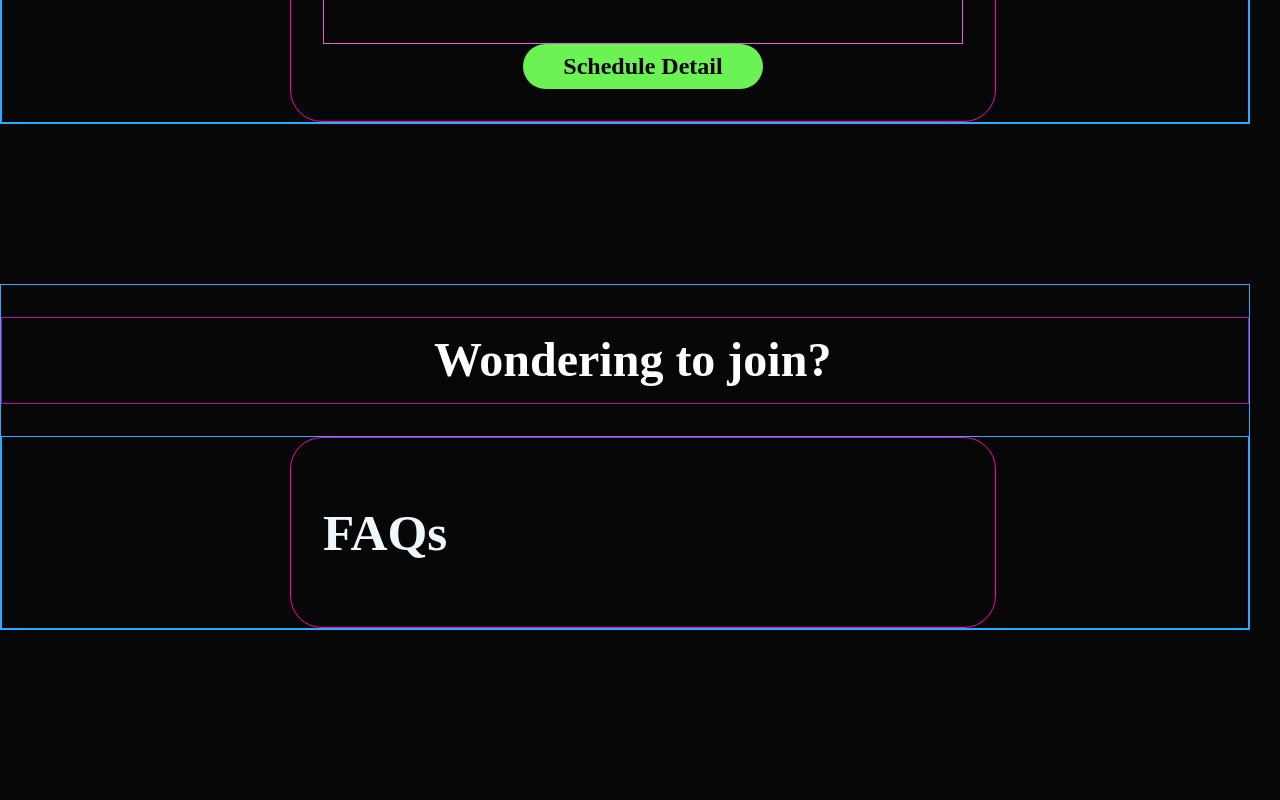
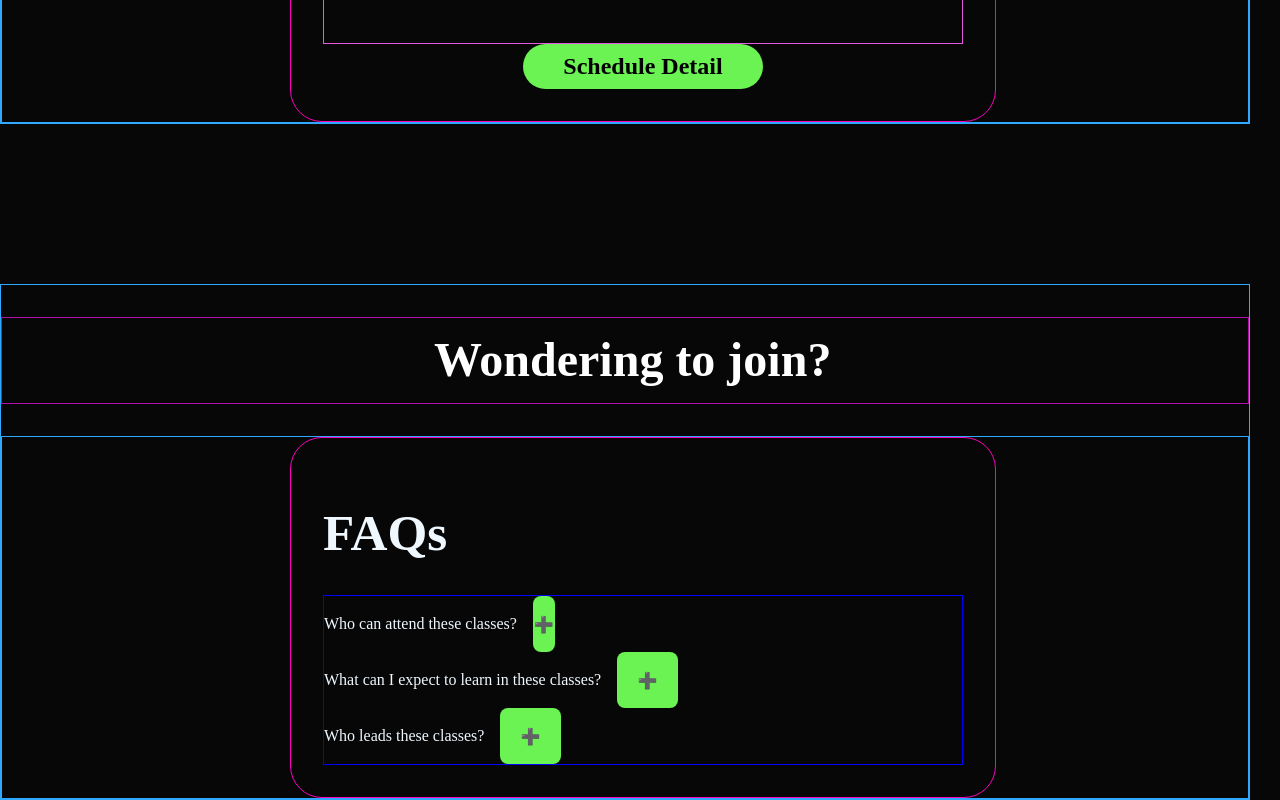
Before and after one commit to neelamraikwar9/LearnNFun, a React (Vite) app: page / in a window 1280 px wide. Shown: the part 3789-4589 px from the top of the page. Before the commit the page ends 4419 px from the top, so only its background shows below. Built offline with nearby package versions, Linux system fonts and the light colour scheme.

Commit message:
Added FAQs

```diff
--- a/src/pages/LandingPage.jsx
+++ b/src/pages/LandingPage.jsx
@@ -1,8 +1,25 @@
-// import Navbar from "../components/Navbar";
+import './landing.css';
 import "bootstrap-icons/font/bootstrap-icons.css";
 import { Link } from 'react-router-dom';
+import { useState } from 'react';
 
 const LandingPage = () => {
+  const [attend, setAttend] = useState(false);
+  const [expect, setExpect] = useState(false);
+  const [leads, setLeads] = useState(false);
+
+  function attendFun(){
+    setAttend(!attend)
+  }
+
+  function expectFun(){
+    setExpect(!expect)
+  }
+
+  function leadsFun(){
+    setLeads(!leads)
+  }
+
   return (
     <main className="body">
       <div className="background">
@@ -164,50 +181,37 @@ const LandingPage = () => {
             <div className="sceduleCon">
             <div className="attendUsContainer">
               <h1> FAQs</h1>
+              <div className="qsContainer">
+
+              <div className="qCon">
+              <p >Who can attend these classes?</p>
+              <button onClick={attendFun} className="plsBtn">{attend ? "➖" : "➕"}</button>
+              </div>
+              {attend && <p>Our classes are open to all learners who have at least basic English-speaking ability. Whether you’re at an elementary level, improving your fluency, or already advanced and looking to refine your communication skills, everyone is welcome to join and grow with us.</p>}
+
+
+             <div className="qCon">
+              <p>What can I expect to learn in these classes?</p>
+              <button onClick={expectFun}>{expect ? "➖" : "➕"}</button>
+              </div>
+              {expect && <p>You’ll gain valuable insights and practical techniques to enhance your speaking skills, focusing on clarity, confidence, and effective communication. Along with improving your English, you’ll also develop better social skills, learn to communicate comfortably with different people, and build general knowledge through interactive discussions, activities, and real-life topics.</p>}
+
+
+              <div className="qCon">
+              <p>Who leads these classes?</p>
+              <button onClick={leadsFun}>{attend ? "➖" : "➕"}</button>
+               </div>
+              {leads && <p>Our classes are led by active LNF members who have been practicing English in the community for 5-6 months or more. They have gained enough confidence and experience to guide sessions, lead activities, and support other learners. They are not professional teachers, but enthusiastic learners who grow together with the community.</p>}
+
+
+              </div>
             </div>
 
           </div>
         </div>
       </div>
 
-      {/* <div className="bigContainer">
-        <div className="missionStatement">
-          <h1 className="statement">
-            <span style={{ color: "red" }}> Learn </span>{" "}
-            <span style={{ color: "black" }}>'N'</span>
-            <span>Fun</span>
-          </h1>
-        </div>
-        <div className="missionStatement">
-          <h1 className="statement">
-            ENGLISH FLUENCY <span style={{ color: "red" }}>THROUGH </span>
-            CONVERSATION
-          </h1>
-        </div>
-        <div style={{ display: "flex", justifyContent: "space-around" }}>
-          <div style={{ border: "1px solid red" }}>
-            <h2>Outcomes:</h2>
-            <p style={{ margin: "0.5rem" }}>✔️Soft Skills</p>
-            <p style={{ margin: "0.5rem" }}>✔️Communication Skills</p>
-            <p style={{ margin: "0.5rem" }}>✔️Leadership Development</p>
-            <p style={{ margin: "0.5rem" }}>✔️General Awareness</p>
-          </div>
 
-          <div style={{ border: "1px solid red" }}>
-            <h2>Facilities:</h2>
-            <p style={{ margin: "0.5rem" }}>
-              ✔️Access To All Grammer Materials
-            </p>
-            <p style={{ margin: "0.5rem" }}>
-              ✔️Access To More Than 100 Life Changing Novels
-            </p>
-            <p style={{ margin: "0.5rem" }}>✔️Virtual Learning Environment</p>
-            <p style={{ margin: "0.5rem" }}>
-              ✔️Interaction With People From Various Aspect Of Life
-            </p>
-          </div>
-        </div>
-      </div> */}
     </main>
   );
 };
--- /dev/null
+++ b/src/pages/landing.css
@@ -0,0 +1,16 @@
+.qsContainer {
+    border: 1px solid blue;
+    display: flex;
+    flex-direction: column;
+}
+
+.qCon {
+    display: flex;
+    gap: 1rem;
+}
+
+.plsBtn {
+    /* padding: 0.1rem 0.5rem; */
+    padding: 0rem;
+    /* height: 0.5rem */
+}
```
